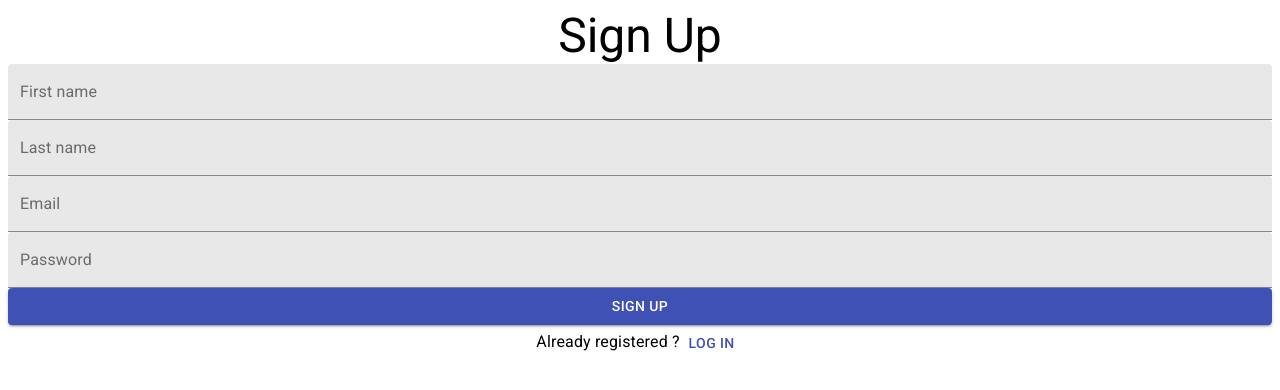
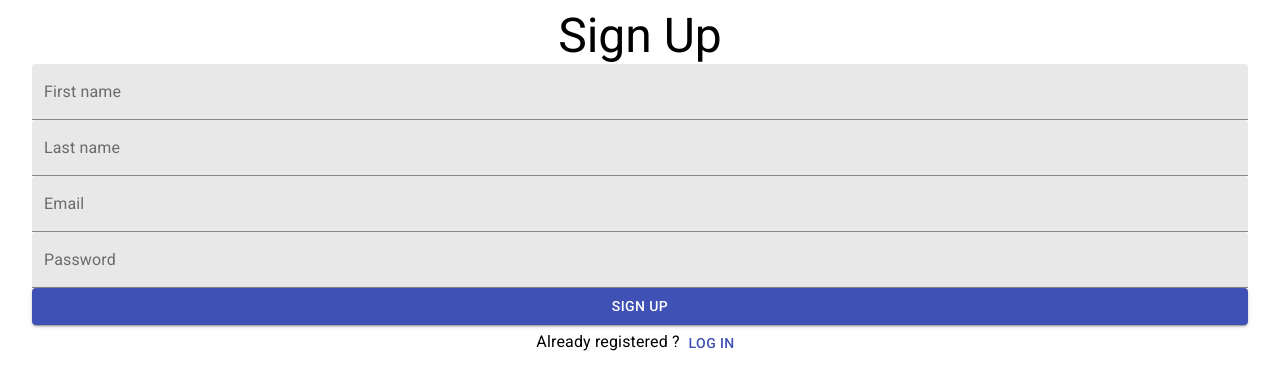
Before and after one commit to habib-chawki/social-app-front, a React (Create React App) app: page / in a window 1280 px wide. Shown: the top 390 px of the page. Built offline with nearby package versions, Linux system fonts and the light colour scheme.

Commit message:
Wrap form with container

```diff
--- a/src/components/common/Form.jsx
+++ b/src/components/common/Form.jsx
@@ -1,9 +1,11 @@
 import React from 'react';
 
 import Grid from '@material-ui/core/Grid';
+import Container from '@material-ui/core/Container';
 
 function Form({ children }) {
    return (
+      <Container>
          <Grid
             container
             direction="row"
@@ -24,6 +26,7 @@ function Form({ children }) {
                {children}
             </Grid>
          </Grid>
+      </Container>
    );
 }
 
```
Lines whose indentation alone changed are shown as unchanged.
